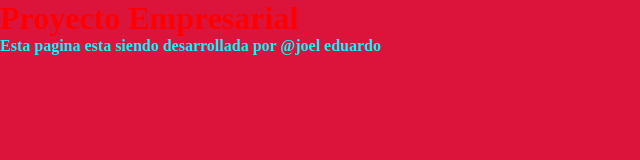
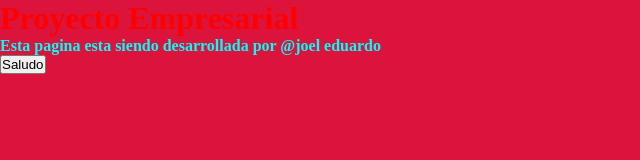
Before and after one commit to joel7fold/CursoGit, a plain HTML site: page index.html in a window 1280 px wide. Shown: the whole page, without its empty margins (0-640 px from the left). Drawn offline with Linux system fonts and the light colour scheme.

Commit message:
saludo js agregado

```diff
--- a/index.html
+++ b/index.html
@@ -10,5 +10,7 @@
 <body>
     <h1>Proyecto Empresarial</h1>
     <p>Esta pagina esta siendo desarrollada por @joel eduardo</p>
+    <button onClick="saludo()">Saludo</button>
+
 </body>
 </html>
--- a/js/main.js
+++ b/js/main.js
@@ -1,4 +1,5 @@
 
-console.log("Hola Mundo")
 
-document.addEventListener("DOMContentLoaded",()=> alert("hello mi dear friend"))
+let saludo =function(){
+	alert("Saludos my friend!")
+}
```
